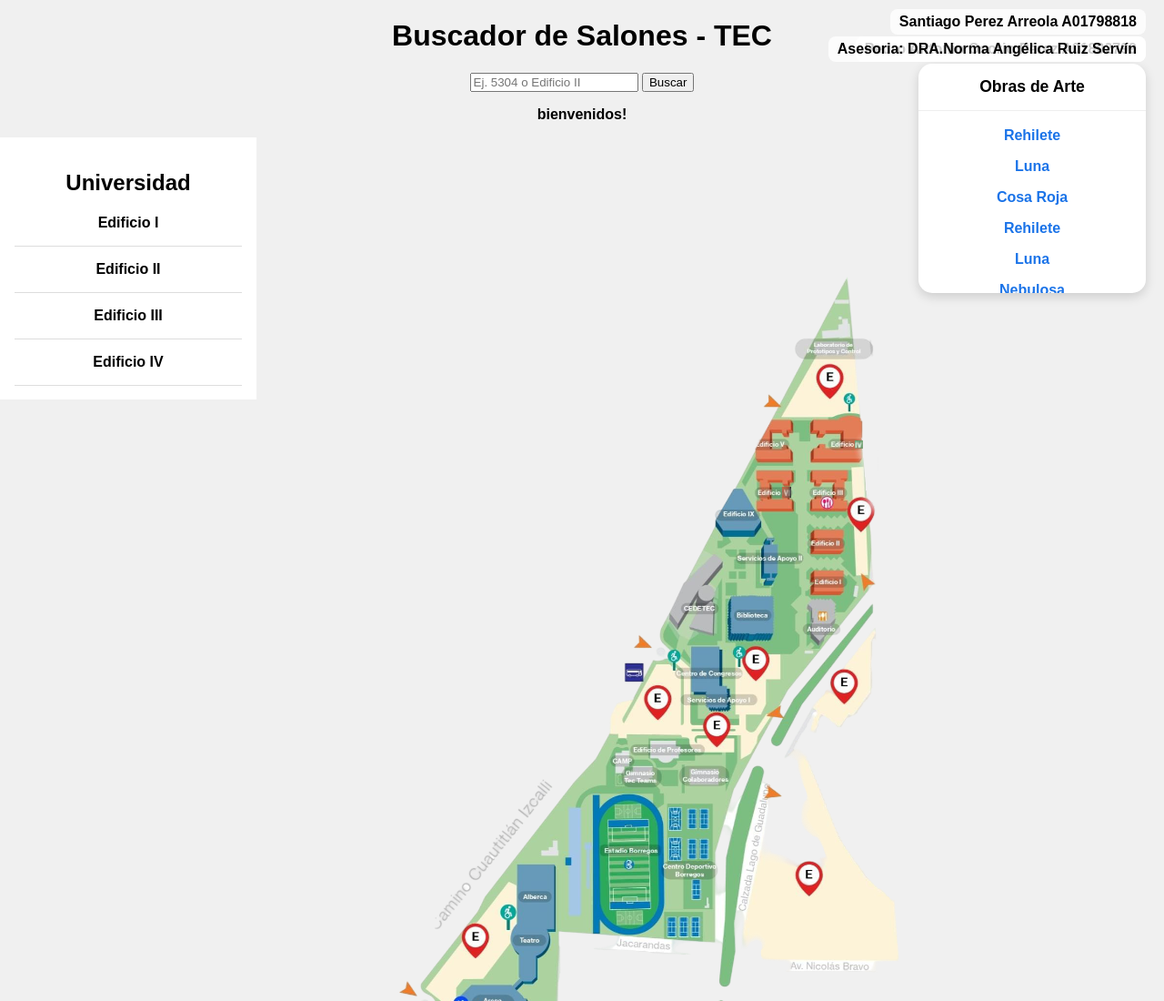
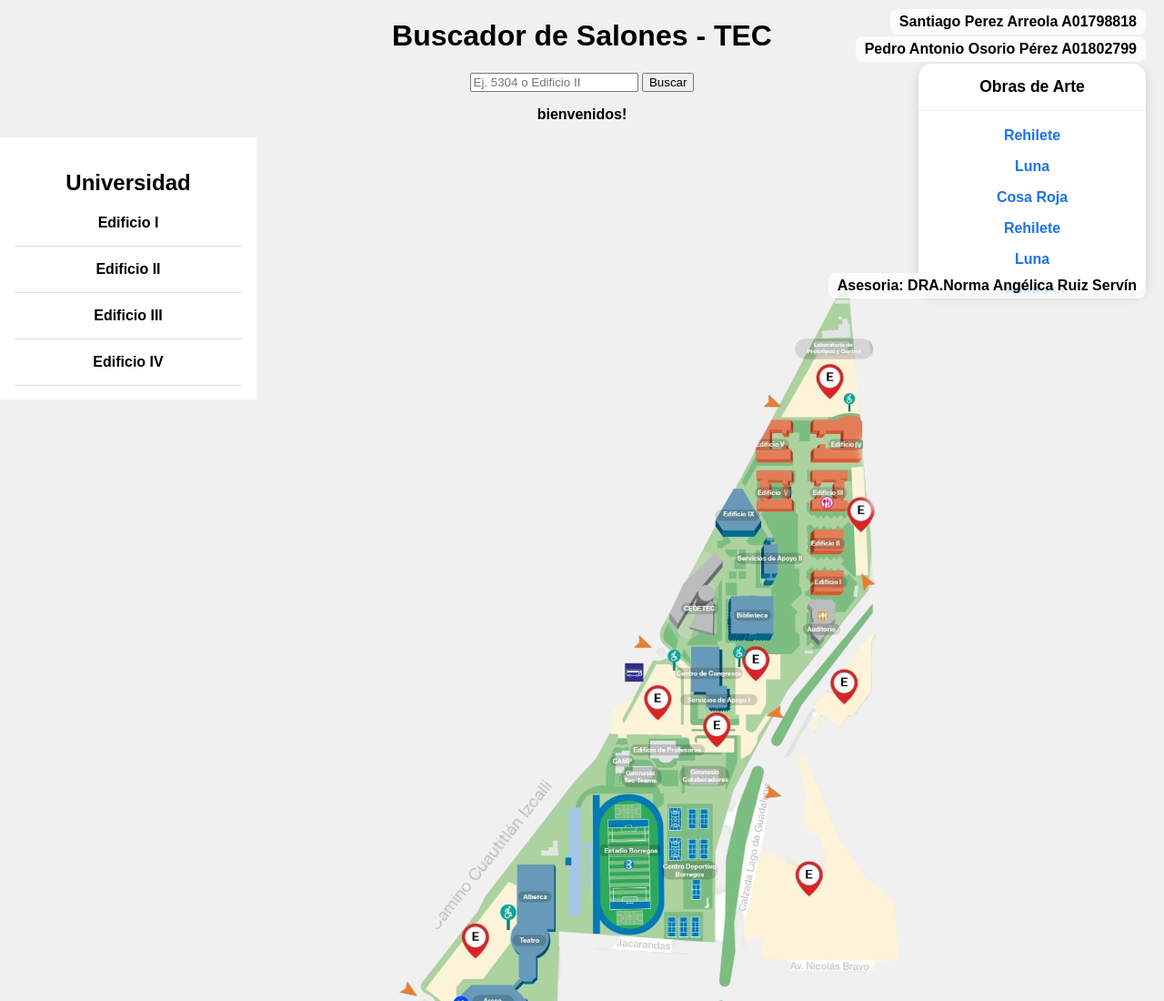
Before and after one commit to Santi2844/Santi2844.github.io, a plain HTML site: page index.html in a window 1280 px wide. Shown: the top 1100 px of the page at 91% size. Drawn offline with Linux system fonts and the light colour scheme.

Commit message:
quedo
Arreglo cancha nombre quitado azul agragado cosa rrroja

```diff
--- a/index.html
+++ b/index.html
@@ -119,7 +119,17 @@
   border-radius: 8px;
   z-index: 9999;
 }
-
+#nombren {
+  position: fixed;
+  top: 300px;
+  right: 20px;
+  font-weight: bold;
+  font-size: 16px;
+  background-color: rgba(255, 255, 255, 0.8);
+  padding: 5px 10px;
+  border-radius: 8px;
+  z-index: 9999;
+}
 
 
 
@@ -145,7 +155,8 @@
 <body>
 <div id="nombreUsuario">Santiago Perez Arreola A01798818</div>
 <div id="nombre">Pedro Antonio Osorio Pérez A01802799</div>
-<div id="nombre">Asesoria: DRA.Norma Angélica Ruiz Servín </div>
+
+<div id="nombren">Asesoria: DRA.Norma Angélica Ruiz Servín </div>
 
 
   <h1>Buscador de Salones - TEC</h1>
@@ -295,7 +306,7 @@
 <li onclick="buscarLugar('Oficina deportes')">Oficina deportes</li>
 <li onclick="buscarLugar('Asta bandera')">Asta bandera</li>
 <li onclick="buscarLugar('Teatro al aire libre')">Teatro al aire libre</li>
-<li onclick="buscarLugar('Cancha prepa')">Cancha prepa</li>
+<li onclick="buscarLugar('Cancha Prepa')">Cancha prepa</li>
 <li onclick="buscarLugar('Aula magna')">Aula magna</li>
 <li onclick="buscarLugar('Sala profesores')">Sala profesores</li>
 <li onclick="buscarLugar('Centro servicios')">Centro servicios</li>
```
